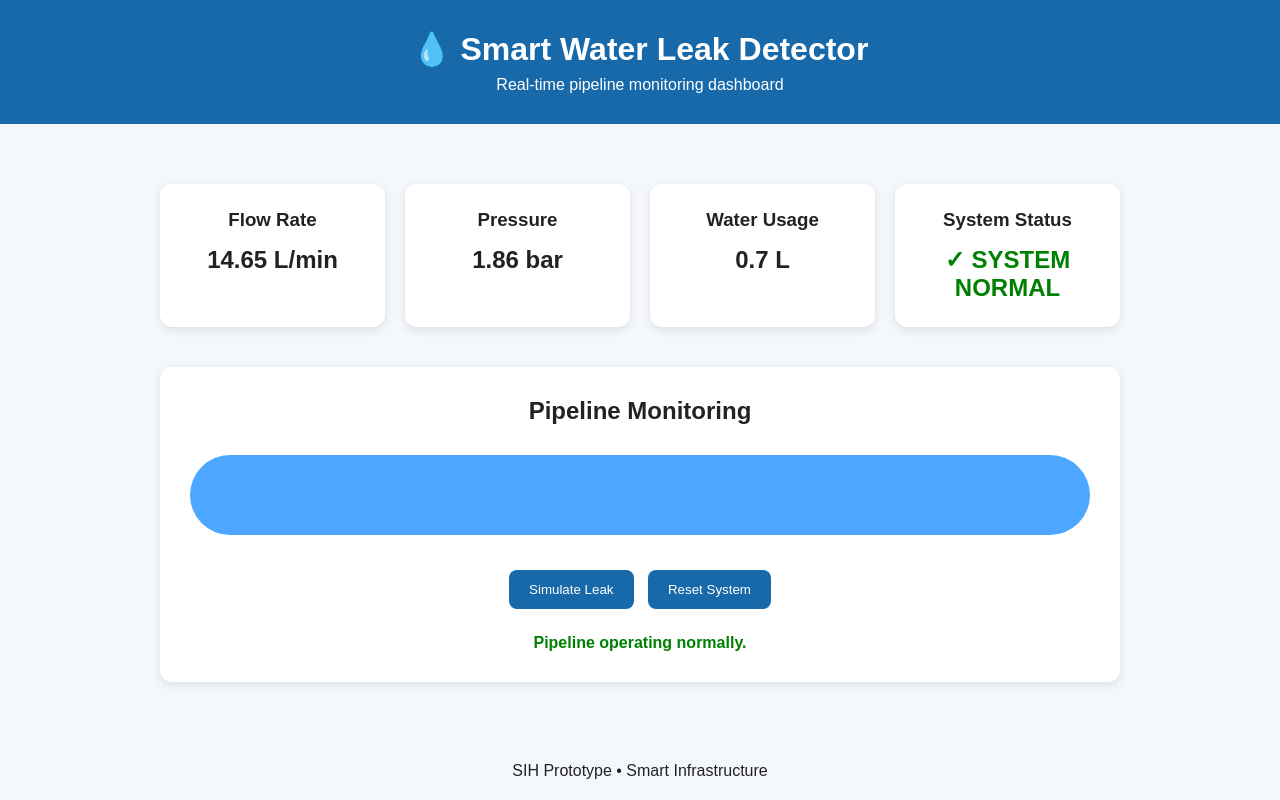
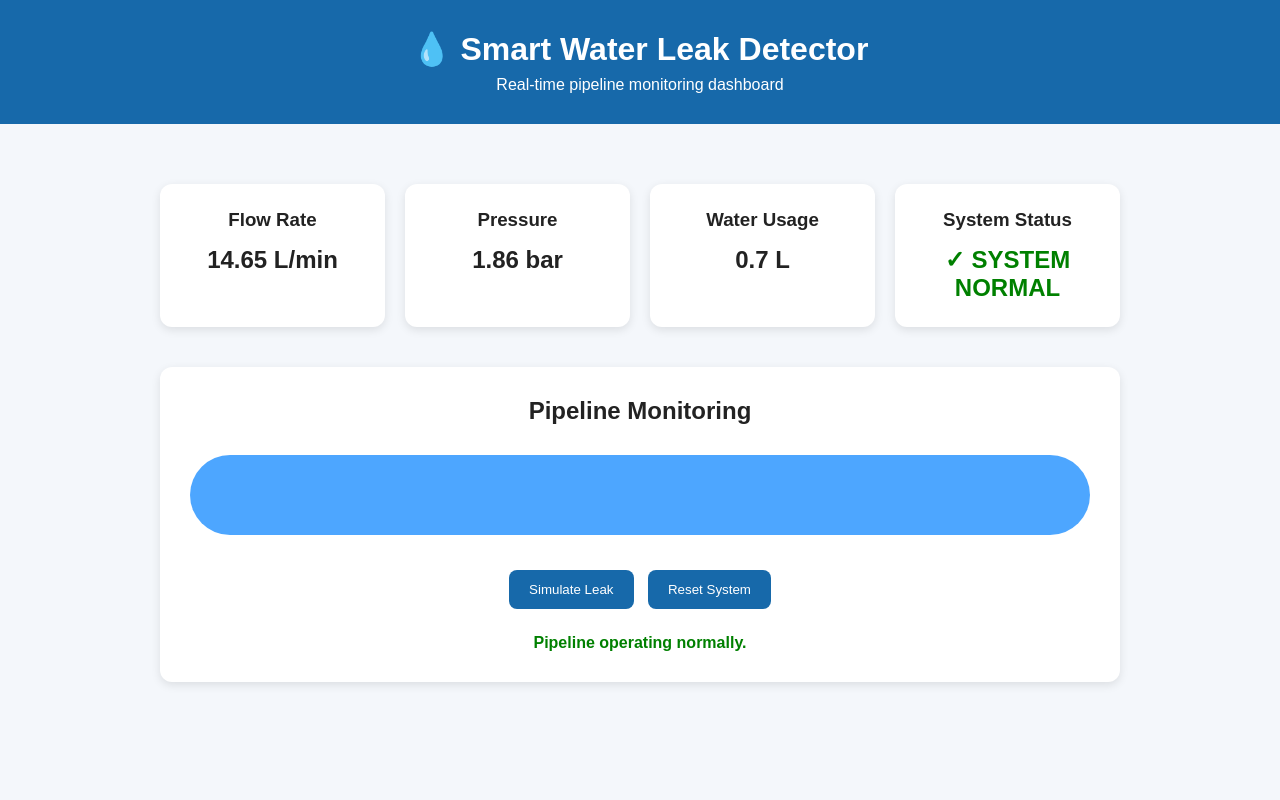
Before and after one commit to HARSH-SAKALGAONKAR/smart-water-leak-detector, a plain HTML site: page index.html in a window 1280 px wide. Drawn offline with Linux system fonts and the light colour scheme.

Commit message:
Remove footer from index.html
Removed footer section from the HTML file.

```diff
--- a/index.html
+++ b/index.html
@@ -63,9 +63,7 @@
 
     </main>
 
-    <footer>
-        <p>SIH Prototype • Smart Infrastructure</p>
-    </footer>
+
 
     <script src="script.js"></script>
 
```
